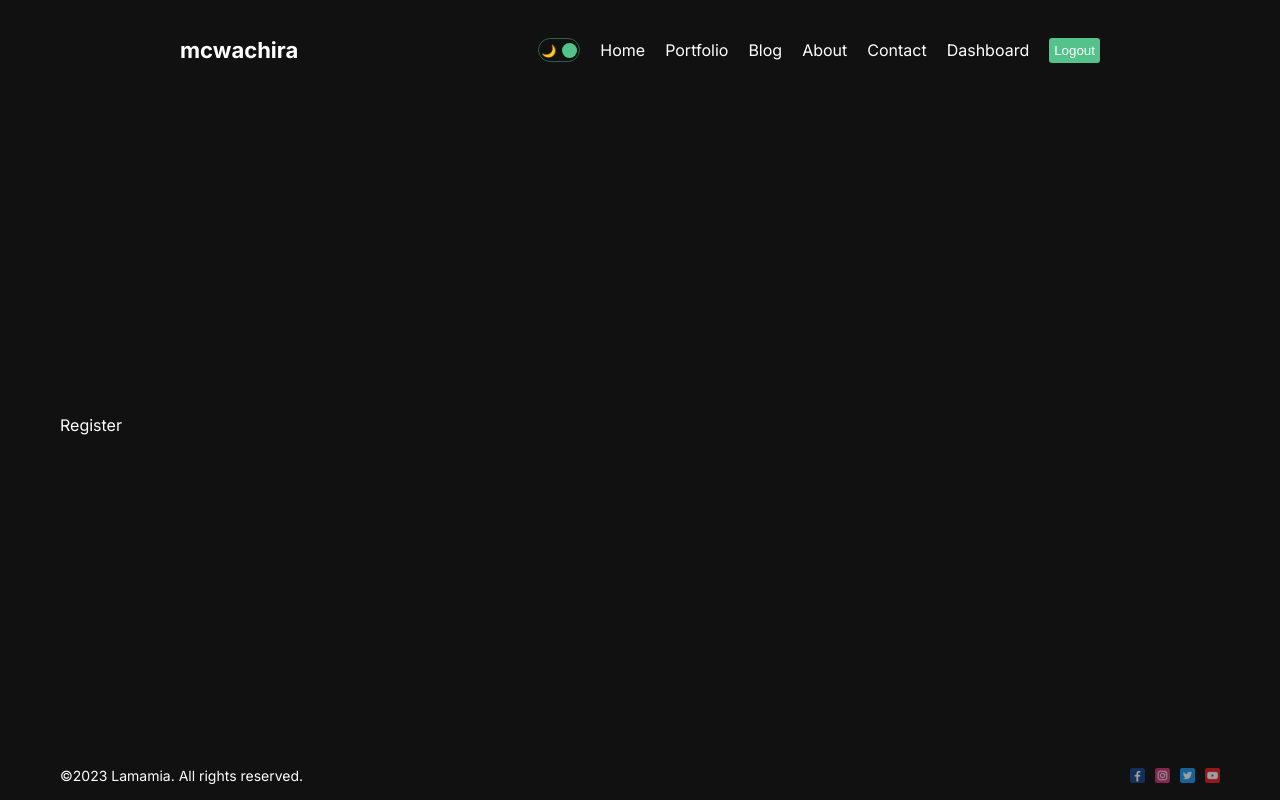
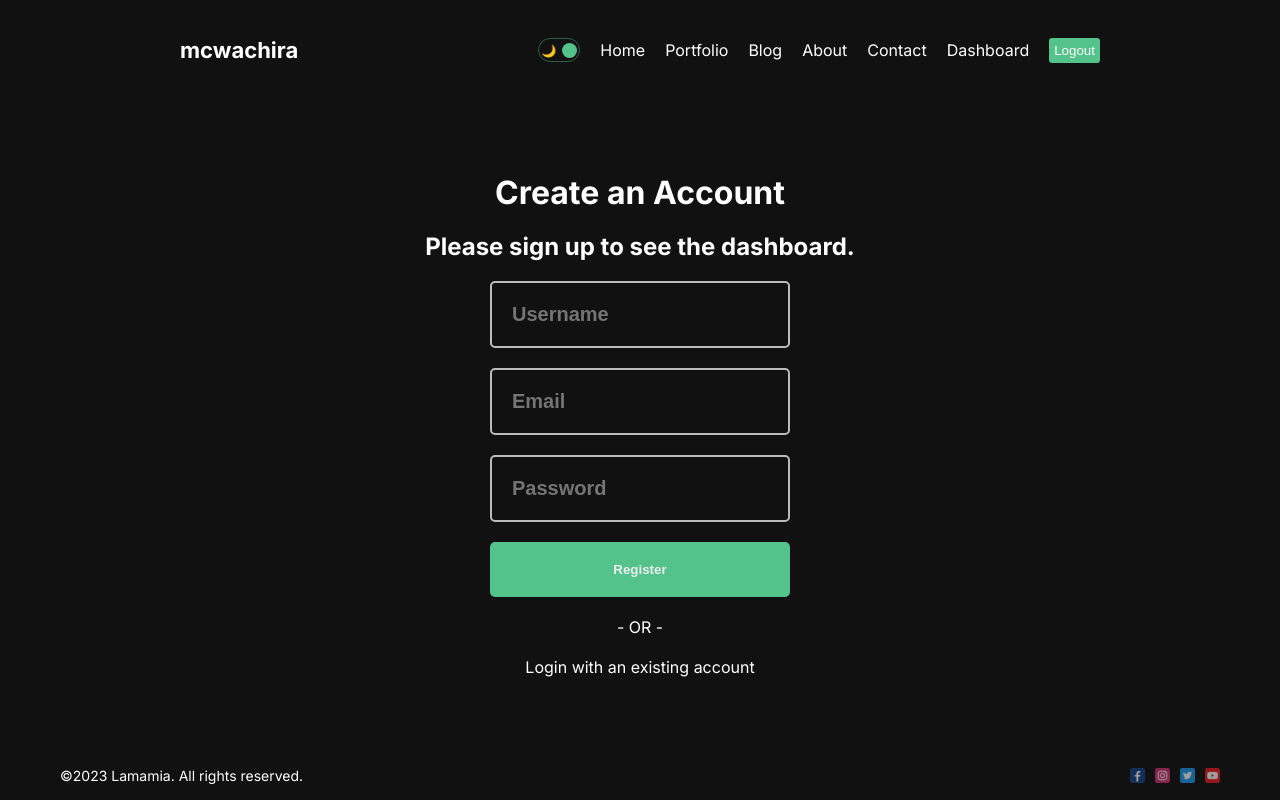
Before and after one commit to mcwachira/next-13-fullstack-app, a Next.js app: page /dashboard/register in a window 1280 px wide. Built offline with nearby package versions, Linux system fonts and the light colour scheme.

Commit message:
chore:created Register user page and register user endpoint

```diff
--- a/package.json
+++ b/package.json
@@ -9,6 +9,7 @@
     "lint": "next lint"
   },
   "dependencies": {
+    "bcrypt": "^5.1.1",
     "colors": "^1.4.0",
     "mongodb": "^6.3.0",
     "mongoose": "^8.0.2",
--- a/src/app/dashboard/(auth)/register/page.module.css
+++ b/src/app/dashboard/(auth)/register/page.module.css
@@ -0,0 +1,35 @@
+.container{
+    display: flex;
+    flex-direction: column;
+    gap: 20px;
+    align-items: center;
+    justify-content: center;
+  }
+
+  .form{
+    width: 300px;
+    display: flex;
+    flex-direction: column;
+    gap: 20px;
+  }
+
+  .input{
+    padding: 20px;
+    background-color: transparent;
+    border: 2px solid #bbb;
+    color:#bbb;
+    border-radius: 5px;
+    font-size: 20px;
+    font-weight: bold;
+  }
+
+  .button {
+    width: 300px;
+    padding: 20px;
+    cursor: pointer;
+    background-color: #53c28b;
+    border: none;
+    border-radius: 5px;
+    color: #eee;
+    font-weight: bold;
+  }
--- a/src/app/dashboard/(auth)/register/page.tsx
+++ b/src/app/dashboard/(auth)/register/page.tsx
@@ -1,9 +1,72 @@
-import React from 'react'
-import styles from './page.module.css'
+"use client";
+import React, { useState } from "react";
+import styles from "./page.module.css";
+import Link from "next/link";
+import { useRouter } from "next/navigation";
+
 const Register = () => {
+  const [error, setError] = useState(null);
+
+  const router = useRouter();
+
+  const handleSubmit = async (e) => {
+    e.preventDefault();
+    const name = e.target[0].value;
+    const email = e.target[1].value;
+    const password = e.target[2].value;
+
+    try {
+      const res = await fetch("/api/auth/register", {
+        method: "POST",
+        headers: {
+          "Content-Type": "application/json",
+        },
+        body: JSON.stringify({
+          name,
+          email,
+          password,
+        }),
+      });
+      res.status === 201 &&
+        router.push("/dashboard/login?success=Account has been created");
+    } catch (err) {
+      setError(err);
+      console.log(err);
+    }
+  };
+
   return (
-    <div className='styles.container'>Register</div>
-  )
-}
+    <div className={styles.container}>
+      <h1 className={styles.title}>Create an Account</h1>
+      <h2 className={styles.subtitle}>Please sign up to see the dashboard.</h2>
+      <form onSubmit={handleSubmit} className={styles.form}>
+        <input
+          type="text"
+          placeholder="Username"
+          required
+          className={styles.input}
+        />
+        <input
+          type="text"
+          placeholder="Email"
+          required
+          className={styles.input}
+        />
+        <input
+          type="password"
+          placeholder="Password"
+          required
+          className={styles.input}
+        />
+        <button className={styles.button}>Register</button>
+        {error && "Something went wrong!"}
+      </form>
+      <span className={styles.or}>- OR -</span>
+      <Link className={styles.link} href="/dashboard/login">
+        Login with an existing account
+      </Link>
+    </div>
+  );
+};
 
-export default Register
+export default Register;
```
Also changed, not shown: src/app/api/auth/register/route.js (added, +40 -0 lines), 1 other file (tests, documents, lock files or other folders).
